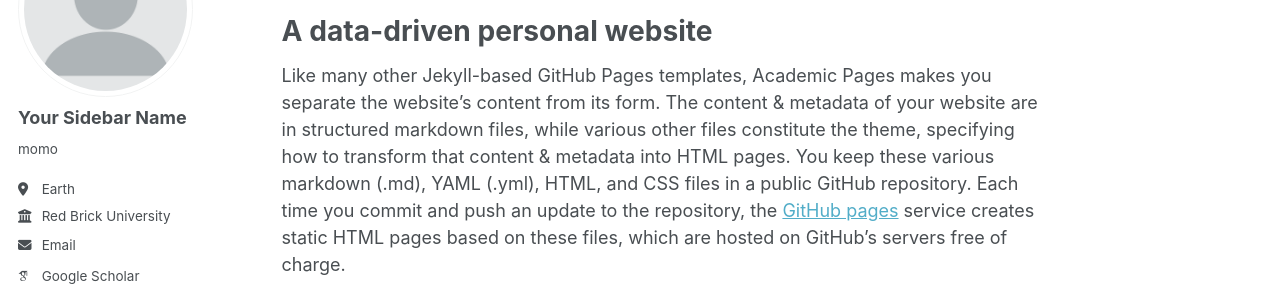
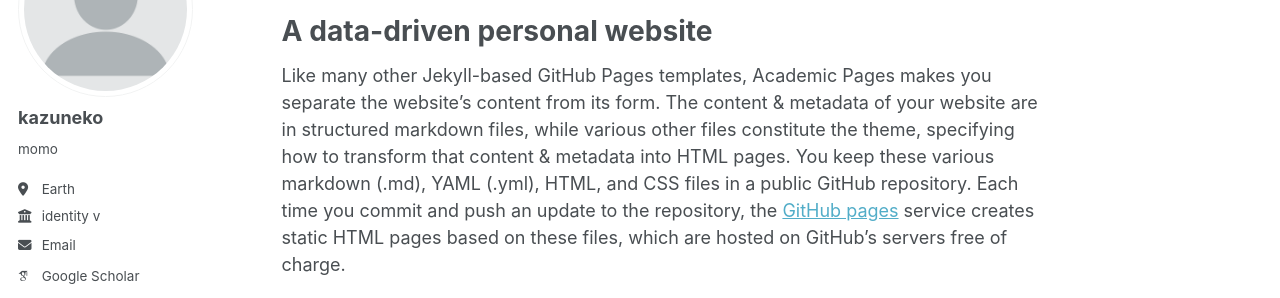
Before and after one commit to kazunekoo/kazunekoo.github.io, a Jekyll site: the page built from _pages/about.md, in a window 1280 px wide. Shown: the part 177-475 px from the top of the page. Built offline with Jekyll 4.4.1, drawn with Linux system fonts in a browser that asks for light colours; some web fonts are replaced.

Commit message:
Update _config.yml

```diff
--- a/_config.yml
+++ b/_config.yml
@@ -13,7 +13,7 @@ title                    : "Your Name / Site Title"
 title_separator          : "-"
 name                     : &name "Your Name"
 description              : &description "personal description"
-url                      : https://github.com/kazunekoo.github.io/ # the base hostname & protocol for your site e.g. "https://[your GitHub username].github.io" or if you already have some other page hosted on Github then use "https://[your GitHub username].github.io/[Your Repo Name]"
+url                      : https://kazunekoo.github.io/ # the base hostname & protocol for your site e.g. "https://[your GitHub username].github.io" or if you already have some other page hosted on Github then use "https://[your GitHub username].github.io/[Your Repo Name]"
 baseurl                  : "" # the subpath of your site, e.g. "/blog"
 repository               : "academicpages/academicpages.github.io"
 
@@ -23,11 +23,11 @@ repository               : "academicpages/academicpages.github.io"
 author:
   # Biographic information
   avatar           : "profile.png"
-  name             : "Your Sidebar Name"
+  name             : "kazuneko"
   pronouns         : # example: "she/her"
   bio              : "momo"
   location         : "Earth"
-  employer         : "Red Brick University"
+  employer         : "identity v"
   uri              : # URL
   email            : "1797330094@qq.com"
 
```
